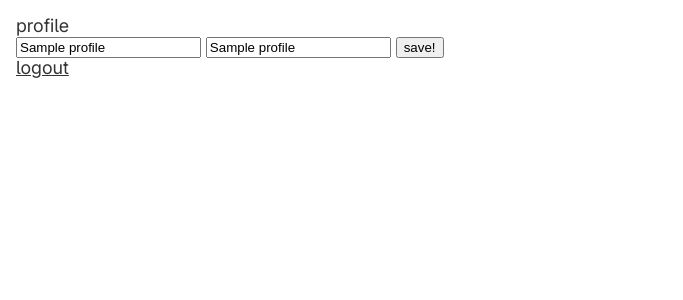
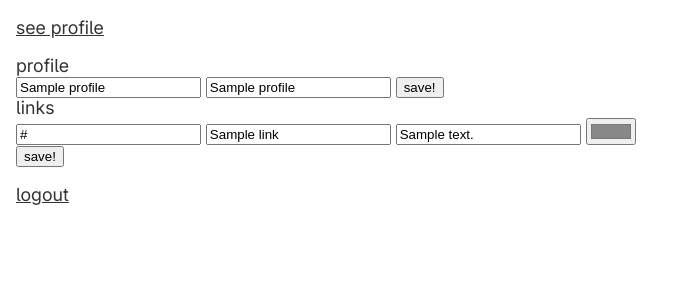
Before and after one commit to marionauta/ligo.at, a Flask app: template src/templates/editor.html in a window 1280 px wide. Shown: the top 300 px of the page, without its empty margins (0-683 px from the left). Run offline with Flask 3, Linux system fonts and the light colour scheme; the template is opened without the code that fills it: most values are stand-ins (such as "Sample title", 1, 10 or a date in 2020).

Commit message:
edit links (wip)

```diff
--- a/src/main.py
+++ b/src/main.py
@@ -62,27 +62,33 @@
     if not pds:
         return "did not found", 404
     pro = load_profile(pds, profile.did, reload=True)
-    # links = load_links(pds, profile.did, reload=True)
+    links = load_links(pds, profile.did, reload=True) or [{}]
 
-    return render_template("editor.html", profile=pro)
+    return render_template(
+        "editor.html",
+        handle=profile.handle,
+        profile=pro,
+        links=links,
+    )
 
 
 @app.post("/editor/profile")
-def post_editor():
-    display_name = request.form.get("displayName")
-    description = request.form.get("description")
-    if not display_name or not description:
-        return redirect("/editor", 303)
-
+def post_editor_profile():
     session = request.cookies.get("session")
     if session is None or not session:
         return redirect("/", 303)
     client = Client()
     profile = client.login(session_string=session)
 
-    data_model = ComAtprotoRepoCreateRecord.Data(
+    display_name = request.form.get("displayName")
+    description = request.form.get("description") or ""
+    if not display_name:
+        return redirect("/editor", 303)
+
+    put_record(
+        client=client,
+        repo=profile.did,
         collection=f"{SCHEMA}.actor.profile",
-        repo=profile.did,
         rkey="self",
         record={
             "$type": f"{SCHEMA}.actor.profile",
@@ -90,11 +96,46 @@
             "description": description,
         },
     )
-    _ = client.invoke_procedure(
-        "com.atproto.repo.putRecord",
-        data=data_model,
-        input_encoding="application/json",
+
+    return redirect("/editor", 303)
+
+
+@app.post("/editor/links")
+def post_editor_links():
+    session = request.cookies.get("session")
+    if session is None or not session:
+        return redirect("/", 303)
+    client = Client()
+    profile = client.login(session_string=session)
+
+    links: list[dict[str, str]] = []
+    for i in range(0, 100):
+        url = request.form.get(f"link{i}-url")
+        title = request.form.get(f"link{i}-title")
+        detail = request.form.get(f"link{i}-detail")
+        color = request.form.get(f"link{i}-color")
+        if not url or not title or not color:
+            break
+        link: dict[str, str] = {
+            "url": url,
+            "title": title,
+            "color": color,
+        }
+        if detail:
+            link["detail"] = detail
+        links.append(link)
+
+    put_record(
+        client=client,
+        repo=profile.did,
+        collection=f"{SCHEMA}.actor.links",
+        rkey="self",
+        record={
+            "$type": f"{SCHEMA}.actor.links",
+            "links": links,
+        },
     )
+
     return redirect("/editor", 303)
 
 
@@ -176,6 +217,20 @@
     return response
 
 
+def put_record(client: Client, repo: str, collection: str, rkey: str, record):
+    data_model = ComAtprotoRepoCreateRecord.Data(
+        collection=collection,
+        repo=repo,
+        rkey=rkey,
+        record=record,
+    )
+    _ = client.invoke_procedure(
+        "com.atproto.repo.putRecord",
+        data=data_model,
+        input_encoding="application/json",
+    )
+
+
 def http_get(url: str) -> str | None:
     try:
         return http_request.urlopen(url).read()
--- a/src/templates/editor.html
+++ b/src/templates/editor.html
@@ -6,6 +6,10 @@
     <link rel="stylesheet" href="{{ url_for('static', filename='style.css') }}" />
   </head>
   <body>
+    <p>
+      <a href="/{{ handle }}">see profile</a>
+    </p>
+
     profile
     <form action="/editor/profile" method="post">
       <input type="text" name="displayName" value="{{ profile.0 }}" required />
@@ -13,6 +17,21 @@
       <button type="submit">save!</button>
     </form>
 
-    <a href="/auth/logout">logout</a>
+    links
+    <form action="/editor/links" method="post">
+      {% for link in links %}
+      <div>
+        <input type="text" name="link{{ loop.index0 }}-url" value="{{ link.url }}" required />
+        <input type="text" name="link{{ loop.index0 }}-title" value="{{ link.title }}" required />
+        <input type="text" name="link{{ loop.index0 }}-detail" value="{{ link.detail }}" />
+        <input type="color" name="link{{ loop.index0 }}-color" value="{{ link.color }}" required />
+      </div>
+      {% endfor %}
+      <button type="submit">save!</button>
+    </form>
+
+    <p>
+      <a href="/auth/logout">logout</a>
+    </p>
   </body>
 </html>
```
